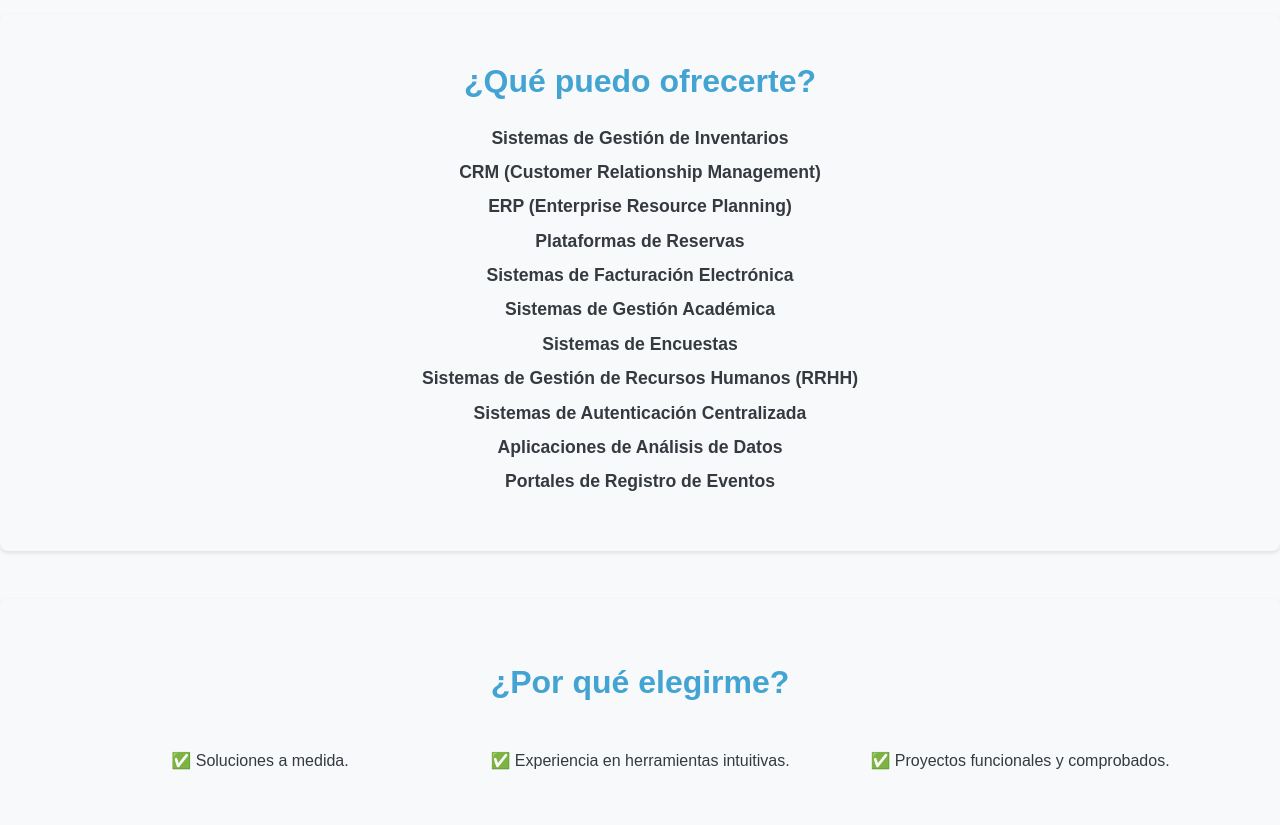
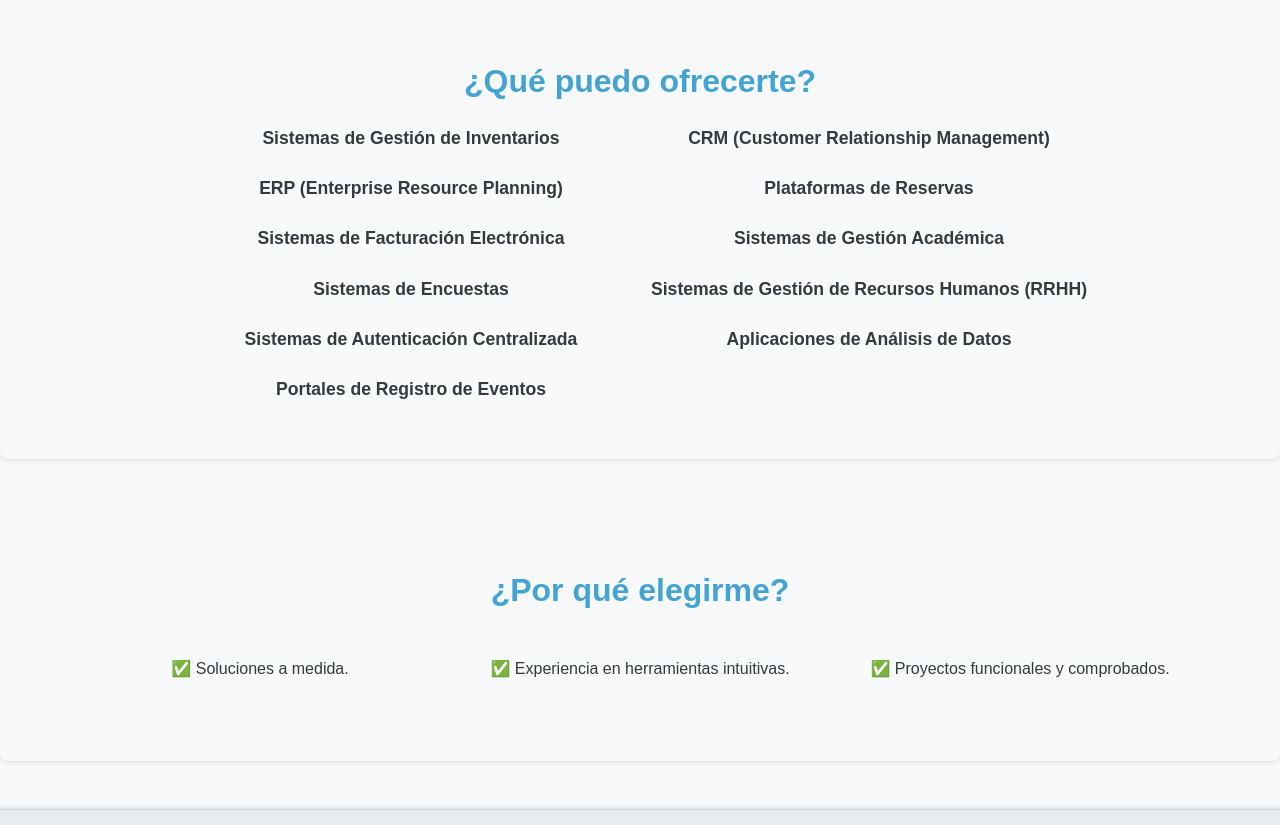
Before and after one commit to Gabriel-Garcia-Caysahuana/garu-solutions, a plain HTML site: page index.html in a window 1280 px wide. Shown: the part 1940-2765 px from the top of the page. Drawn offline with nearby package versions, Linux system fonts and the light colour scheme.

Commit message:
Modificar estilo de lsita de servicios

```diff
--- a/styles_index.css
+++ b/styles_index.css
@@ -188,24 +188,44 @@ section h2 {
 }
 #servicios ul {
     padding: 0;
-    margin: 0;
+    margin: 0 auto;
+    display: grid;
+    grid-template-columns: 1fr; /* Una columna por defecto */
+    gap: 1rem; /* Espaciado entre filas y columnas */
+    max-width: 900px; /* Limita el ancho de la lista */
+}
+
+@media (min-width: 768px) {
+    #servicios ul {
+        grid-template-columns: 1fr 1fr; /* Dos columnas para pantallas grandes */
+    }
 }
 
 #servicios ul li {
     font-size: 1.1rem;
-    margin-bottom: 1rem;
+    margin: 0; /* Margen eliminado, ahora gestionado por el gap de Grid */
+    transition: transform 0.3s ease, background-color 0.3s ease; /* Transición para movimiento y color */
+}
+
+#servicios ul li:hover {
+    background-color: #f8f9fa; /* Fondo claro al pasar el cursor */
+    transform: translateX(10px); /* Desplazamiento horizontal */
 }
 
 #servicios ul li a {
-    color: #343a40 !important; /* Fuerza el color oscuro */
-    text-decoration: none;
-    font-weight: bold;
+    color: #343a40 !important; /* Texto oscuro */
+    text-decoration: none; /* Sin subrayado */
+    font-weight: bold; /* Texto destacado */
+    display: inline-block; /* Ajusta el tamaño del enlace */
+    transition: color 0.3s ease; /* Transición para el color */
 }
 
 #servicios ul li a:hover {
-    color: var(--hover-primary) !important;
-    text-decoration: underline;
+    color: var(--hover-primary) !important; /* Azul interactivo */
+    text-decoration: underline; /* Subrayado al pasar el cursor */
 }
+
+
 /* Estilo para la sección "Cómo trabajamos contigo" */
 #trabajamosContigo {
     background-color: #f8f9fa; /* Fondo claro */
```
